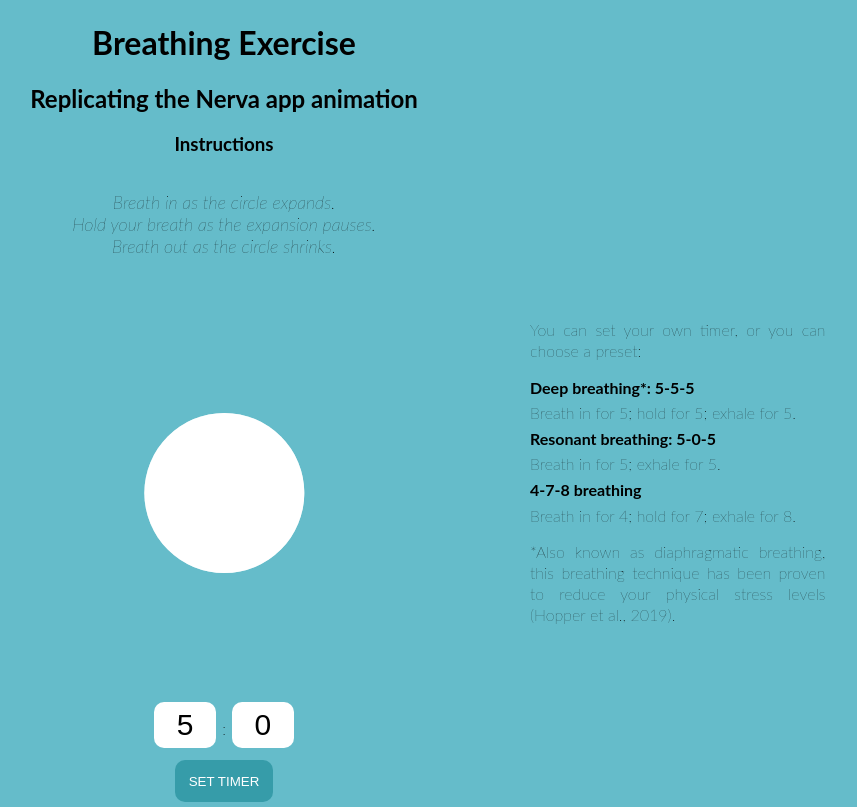
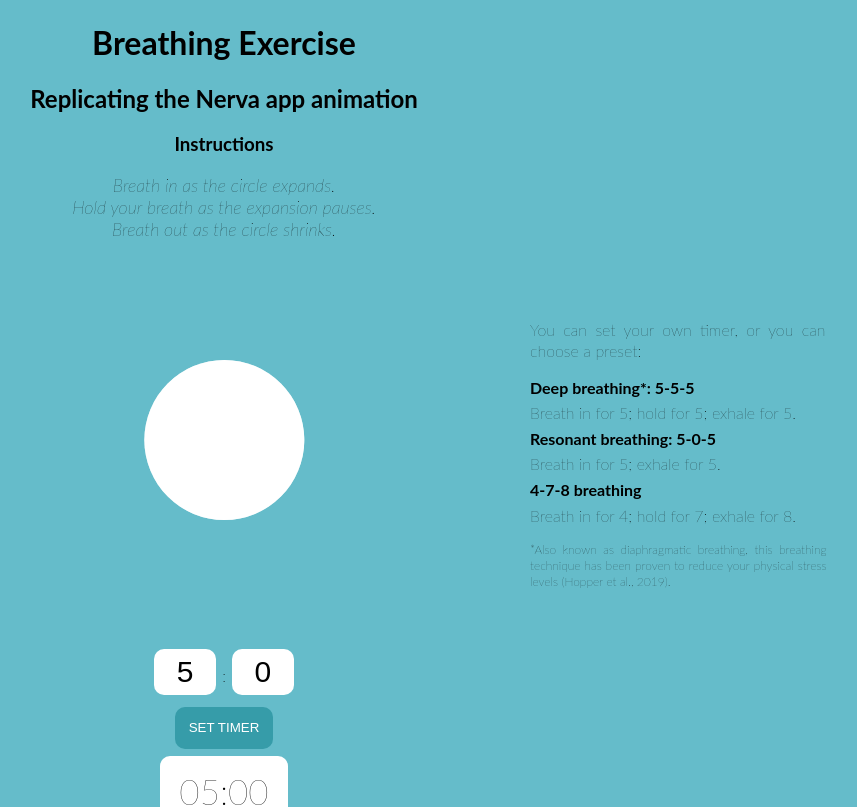
Before and after one commit to GiuliaPassoni/deep-breath, a React (Create React App) app: page / in a window 1280 px wide. Shown: the top 807 px of the page, without its empty margins (418-1275 px from the left). Built offline with nearby package versions, Linux system fonts and the light colour scheme; the HTML template or start-up script is replaced by a standard one.

Commit message:
feat: adjusted styling.

```diff
--- a/src/App.scss
+++ b/src/App.scss
@@ -5,18 +5,22 @@ body {
   font-weight: 100;
   text-align: center;
   width: 100vw;
-  height: 100vh;
+  height: 95vh;
   border: 2px solid #65BCCA;
   background-color: #65BCCA;
 }
 
 .instructions{
+  //position: absolute;
+  //left: 30vh;
+  //top: 11vw;
+  //text-align: left;
 
   .instructions-text{
     width: 500px;
     font-style: italic;
     font-size: 18px;
-    margin: 2em auto;
+    margin: 0 auto;
   }
 }
 .more-text{
@@ -34,6 +38,9 @@ body {
       font-weight: bold;
       margin: .3em 0;
     }
+  }
+  .explain{
+    font-size: 12px;
   }
 }
 
@@ -78,11 +85,15 @@ button{
   color: white;
   text-transform: uppercase;
   margin: 1em;
+  &:active, &:focus:not(#reset, #setTimerButton) {
+    background-color: white;
+    color: #369ca9;
+  }
 }
 
 button#setTimerButton{
     display: block;
-  margin: .5em auto;
+    margin: .5em auto;
   }
 
 footer{
```
